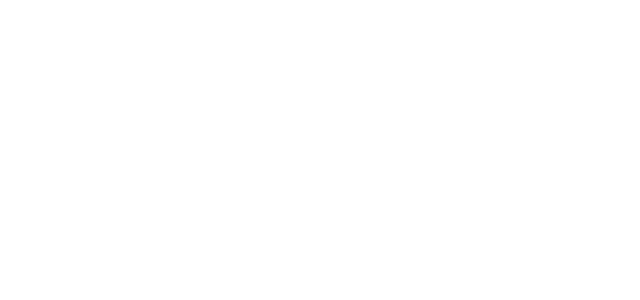
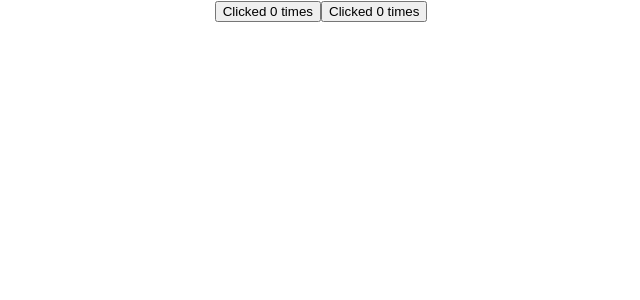
Before and after one commit to perfringis/react-notes, a React (Create React App) app: page / in a window 1280 px wide. Shown: the top 300 px of the page, without its empty margins (319-959 px from the left). Built offline with nearby package versions, Linux system fonts and the light colour scheme.

Commit message:
updating state by useState

```diff
--- a/src/app/App.tsx
+++ b/src/app/App.tsx
@@ -1,8 +1,14 @@
 import React from "react";
 import "./App.css";
+import Button from "../components/button/Button";
 
 function App() {
-  return <div className="App"></div>;
+  return (
+    <div className="App">
+      <Button />
+      <Button />
+    </div>
+  );
 }
 
 export default App;
--- /dev/null
+++ b/src/components/button/Button.tsx
@@ -0,0 +1,16 @@
+// useState is one of many hooks defined in react
+// here setCount is updating the count value
+
+import { useState } from "react";
+
+function Button() {
+  const [count, setCount] = useState(0);
+
+  function handleClick() {
+    setCount(count + 1);
+  }
+
+  return <button onClick={handleClick}>Clicked {count} times</button>;
+}
+
+export default Button;
```
